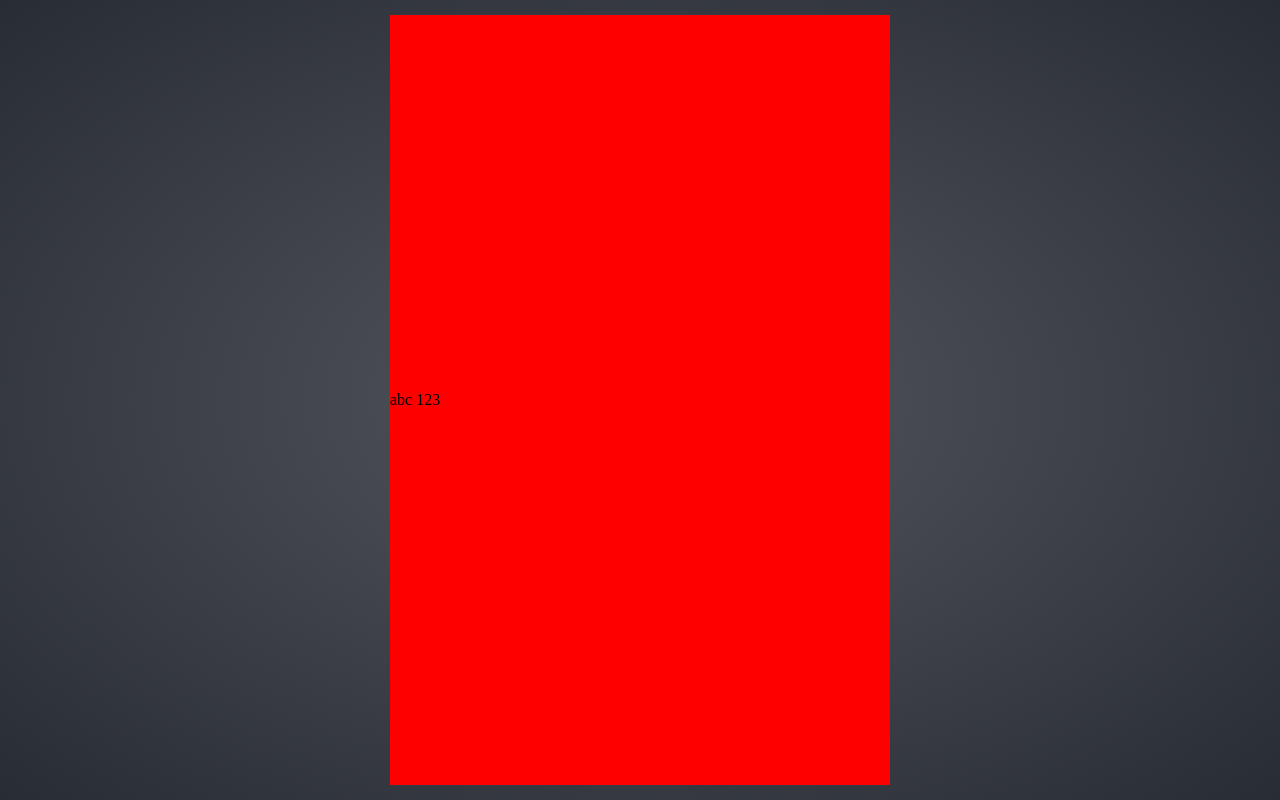
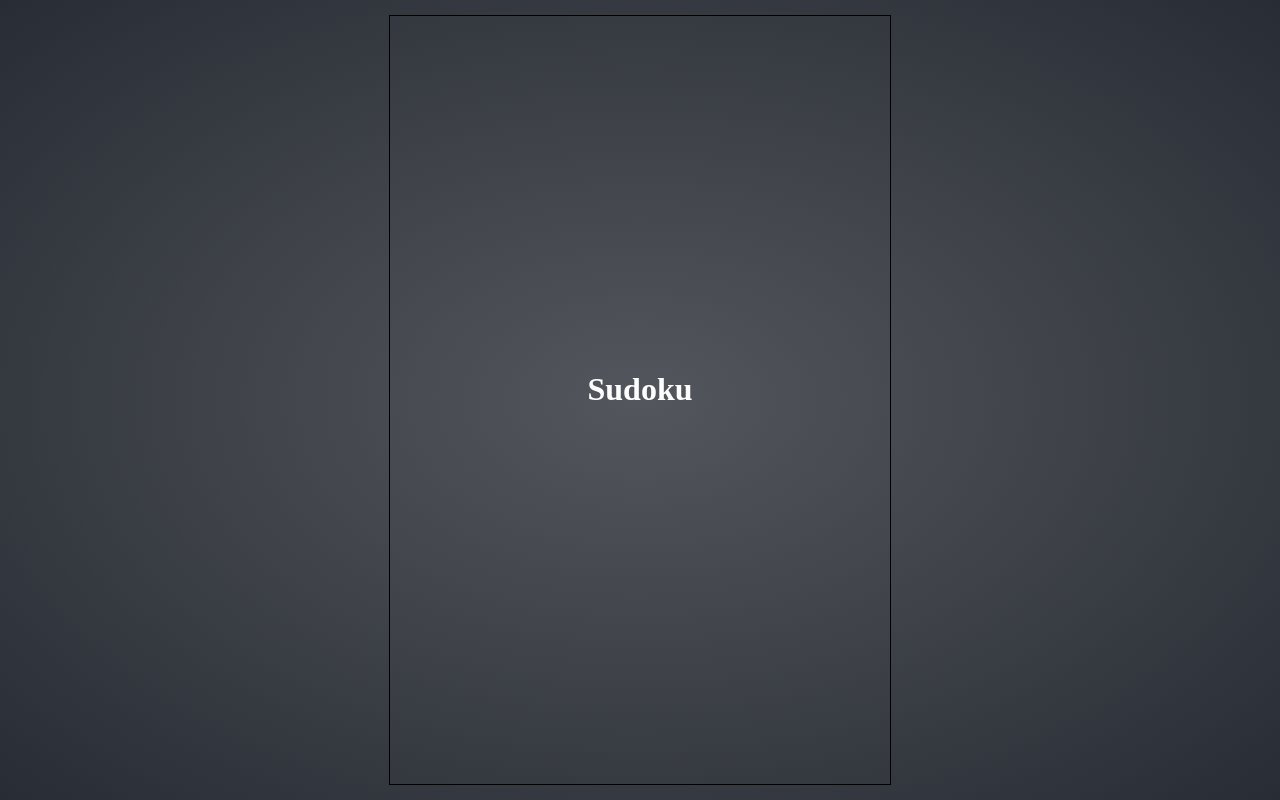
Before and after one commit to zeljkoantich/sudoku-react, a React (Create React App) app: page / in a window 1280 px wide. Built offline with nearby package versions, Linux system fonts and the light colour scheme.

Commit message:
Title styled component

```diff
--- a/src/components/style/content/index.ts
+++ b/src/components/style/content/index.ts
@@ -1,7 +1,8 @@
 import styled from 'styled-components';
 
 export const Content = styled.div`
-  background: red;
+  /* background: red; */
+  border: 1px solid black;
   max-width: 500px;
   display: flex;
   flex-direction: column;
--- a/src/components/style/index.ts
+++ b/src/components/style/index.ts
@@ -1 +1,2 @@
 export * from './content';
+export * from './title';
--- /dev/null
+++ b/src/components/style/title/index.ts
@@ -0,0 +1,9 @@
+import styled, { css } from 'styled-components';
+
+export const Title = styled.h1`
+  ${ ({ theme }) => css`
+    color: ${theme.colors.white};
+    text-align: center;
+    margin-top: 0;
+  `};
+`;
--- a/src/index.tsx
+++ b/src/index.tsx
@@ -3,14 +3,14 @@ import ReactDOM from 'react-dom';
 import * as serviceWorker from './core/service-worker';
 import { GlobalStyles, MainTheme } from './styles';
 import { ThemeProvider } from 'styled-components';
-import { Content } from './components';
+import { Content, Title } from './components';
 
 ReactDOM.render(
   <React.StrictMode>
     <ThemeProvider theme={MainTheme}>
       <GlobalStyles />
       <Content>
-        <div>abc 123</div>
+        <Title>Sudoku</Title>
       </Content>
     </ThemeProvider>
   </React.StrictMode>,
```
